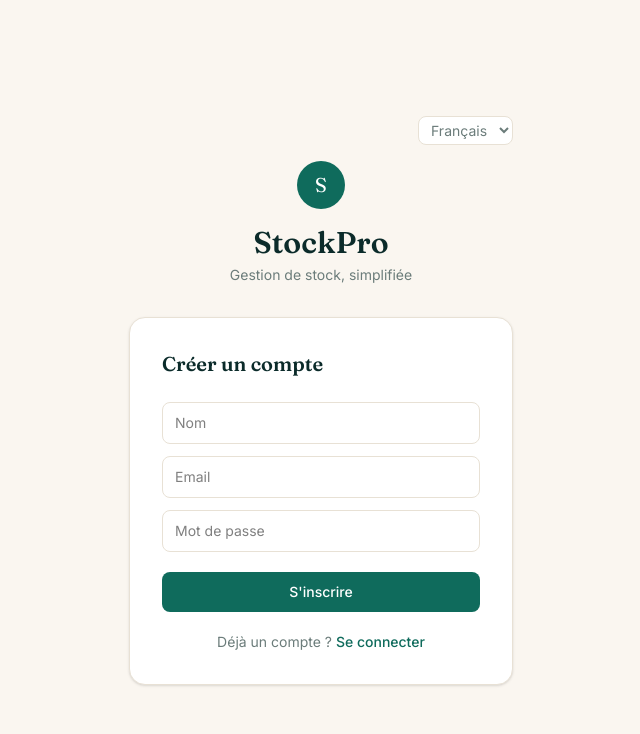
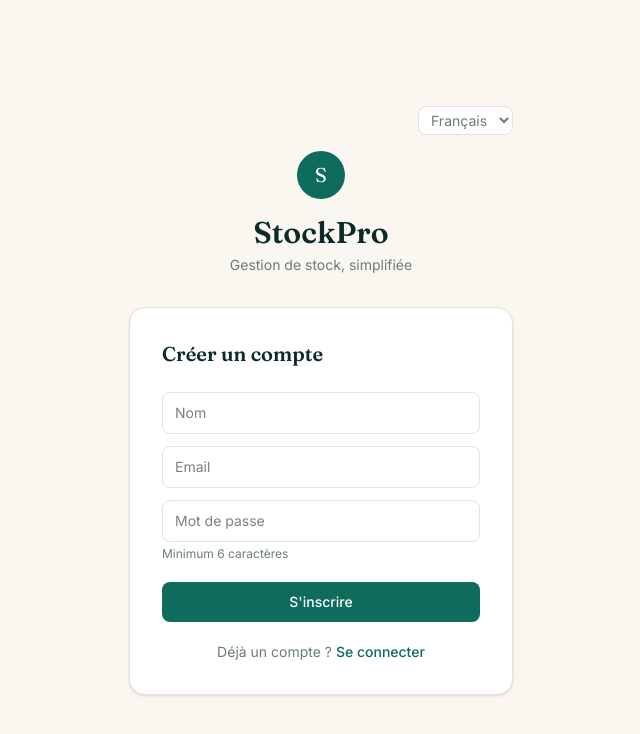
Before and after one commit to MAMADOU0510/stock-saas, a React (Vite) app in the folder frontend/: page / in a window 1280 px wide. Both pictures are taken after a click on the button "S'inscrire". Shown: the top 734 px of the page, without its empty margins (319-959 px from the left). Built offline with nearby package versions, Linux system fonts and the light colour scheme.

Commit message:
Validation des champs en temps reel sur le formulaire de connexion

```diff
--- a/frontend/src/pages/Login.jsx
+++ b/frontend/src/pages/Login.jsx
@@ -1,6 +1,8 @@
 import { useState } from "react";
 import { login, register } from "../api/auth";
 import { langues, useTraduction } from "../traductions";
+
+const REGEX_EMAIL = /^[^\s@]+@[^\s@]+\.[^\s@]+$/;
 
 function Login({ onLoginSuccess }) {
   const [langue, setLangue] = useState(localStorage.getItem("langue") || "fr");
@@ -12,6 +14,27 @@ function Login({ onLoginSuccess }) {
   const [erreur, setErreur] = useState("");
   const [chargement, setChargement] = useState(false);
 
+  const [toucheNom, setToucheNom] = useState(false);
+  const [toucheEmail, setToucheEmail] = useState(false);
+  const [touchePassword, setTouchePassword] = useState(false);
+
+  const erreurNom = modeInscription && toucheNom && nom.trim().length < 2
+    ? "Le nom doit contenir au moins 2 caractères"
+    : "";
+
+  const erreurEmail = toucheEmail && email.length > 0 && !REGEX_EMAIL.test(email)
+    ? "Format d'email invalide (ex: nom@exemple.com)"
+    : "";
+
+  const erreurPassword = touchePassword && modeInscription && motDePasse.length > 0 && motDePasse.length < 6
+    ? "Le mot de passe doit contenir au moins 6 caractères"
+    : "";
+
+  const formulaireValide =
+    email.length > 0 && REGEX_EMAIL.test(email) &&
+    motDePasse.length > 0 &&
+    (!modeInscription || (nom.trim().length >= 2 && motDePasse.length >= 6));
+
   function changerLangue(nouvelleLangue) {
     setLangue(nouvelleLangue);
     localStorage.setItem("langue", nouvelleLangue);
@@ -20,8 +43,13 @@ function Login({ onLoginSuccess }) {
   async function handleSubmit(e) {
     e.preventDefault();
     setErreur("");
+    setToucheNom(true);
+    setToucheEmail(true);
+    setTouchePassword(true);
+
+    if (!formulaireValide) return;
+
     setChargement(true);
-
     try {
       if (modeInscription) {
         await register(nom, email, motDePasse);
@@ -67,6 +95,7 @@ function Login({ onLoginSuccess }) {
         <form
           onSubmit={handleSubmit}
           className="bg-white p-8 rounded-2xl shadow-sm border border-[#E8E1D5]"
+          noValidate
         >
           <h2 className="font-display text-xl font-semibold text-[#0B2B2A] mb-6">
             {modeInscription ? t("creerCompte") : t("connexion")}
@@ -79,33 +108,51 @@ function Login({ onLoginSuccess }) {
           )}
 
           {modeInscription && (
+            <div className="mb-3">
               <input
                 type="text"
                 placeholder={t("nom")}
                 value={nom}
                 onChange={(e) => setNom(e.target.value)}
-              className="w-full border border-[#E8E1D5] rounded-lg px-3 py-2.5 mb-3 text-sm focus:outline-none focus:ring-2 focus:ring-[#0F6B5C]/30 focus:border-[#0F6B5C]"
-              required
+                onBlur={() => setToucheNom(true)}
+                className={`w-full border rounded-lg px-3 py-2.5 text-sm focus:outline-none focus:ring-2 ${
+                  erreurNom ? "border-[#C1622D] focus:ring-[#C1622D]/30" : "border-[#E8E1D5] focus:ring-[#0F6B5C]/30 focus:border-[#0F6B5C]"
+                }`}
               />
+              {erreurNom && <p className="text-[#C1622D] text-xs mt-1">{erreurNom}</p>}
+            </div>
           )}
 
+          <div className="mb-3">
             <input
               type="email"
               placeholder={t("email")}
               value={email}
               onChange={(e) => setEmail(e.target.value)}
-            className="w-full border border-[#E8E1D5] rounded-lg px-3 py-2.5 mb-3 text-sm focus:outline-none focus:ring-2 focus:ring-[#0F6B5C]/30 focus:border-[#0F6B5C]"
-            required
+              onBlur={() => setToucheEmail(true)}
+              className={`w-full border rounded-lg px-3 py-2.5 text-sm focus:outline-none focus:ring-2 ${
+                erreurEmail ? "border-[#C1622D] focus:ring-[#C1622D]/30" : "border-[#E8E1D5] focus:ring-[#0F6B5C]/30 focus:border-[#0F6B5C]"
+              }`}
             />
+            {erreurEmail && <p className="text-[#C1622D] text-xs mt-1">{erreurEmail}</p>}
+          </div>
 
+          <div className="mb-5">
             <input
               type="password"
               placeholder={t("motDePasse")}
               value={motDePasse}
               onChange={(e) => setMotDePasse(e.target.value)}
-            className="w-full border border-[#E8E1D5] rounded-lg px-3 py-2.5 mb-5 text-sm focus:outline-none focus:ring-2 focus:ring-[#0F6B5C]/30 focus:border-[#0F6B5C]"
-            required
+              onBlur={() => setTouchePassword(true)}
+              className={`w-full border rounded-lg px-3 py-2.5 text-sm focus:outline-none focus:ring-2 ${
+                erreurPassword ? "border-[#C1622D] focus:ring-[#C1622D]/30" : "border-[#E8E1D5] focus:ring-[#0F6B5C]/30 focus:border-[#0F6B5C]"
+              }`}
             />
+            {erreurPassword && <p className="text-[#C1622D] text-xs mt-1">{erreurPassword}</p>}
+            {modeInscription && !erreurPassword && (
+              <p className="text-[#6B7C7A] text-xs mt-1">Minimum 6 caractères</p>
+            )}
+          </div>
 
           <button
             type="submit"
```
Lines whose indentation alone changed are shown as unchanged.
